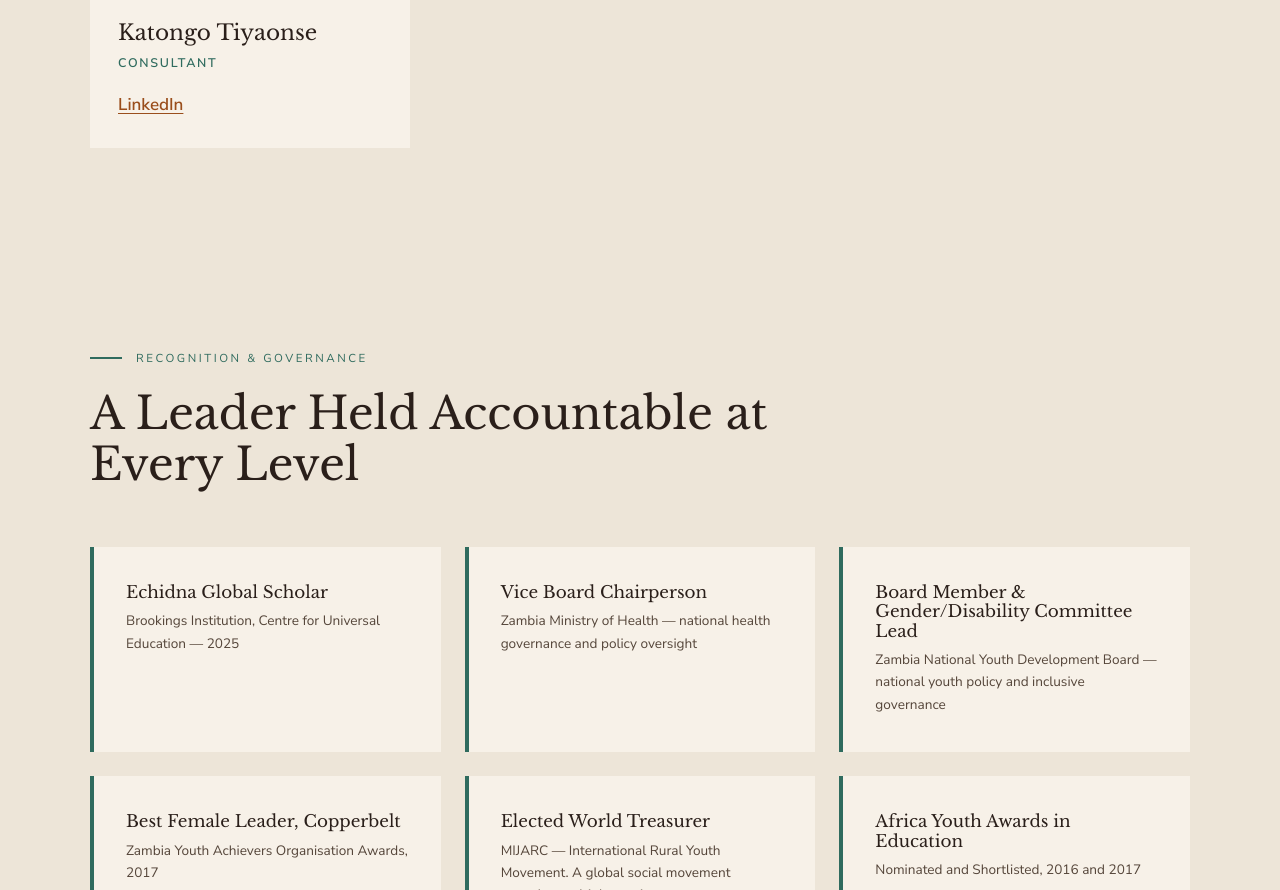
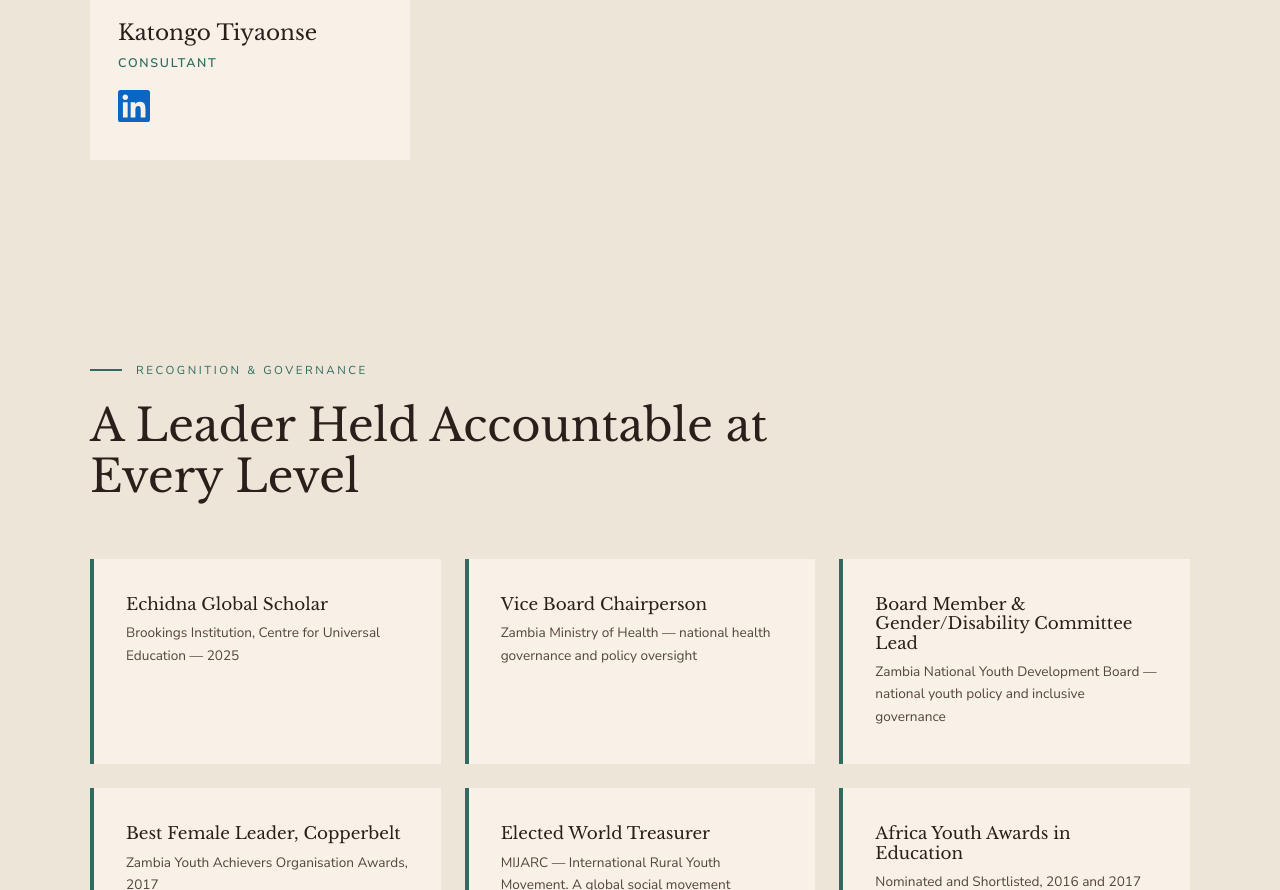
Before and after one commit to rkalaba05/mweni-consulting, a plain HTML site: page founder.html in a window 1280 px wide. Shown: the part 2313-3203 px from the top of the page. Drawn offline with nearby package versions, Linux system fonts and the light colour scheme.

Commit message:
Add files via upload

```diff
--- a/founder.html
+++ b/founder.html
@@ -113,7 +113,10 @@
         <div class="team-card-body">
           <h3>Katongo Tiyaonse</h3>
           <p class="team-role">Consultant</p>
-          <a class="team-link" href="https://www.linkedin.com/in/katongo-tiyaonse-661607193/" target="_blank" rel="noopener">LinkedIn<span class="visually-hidden"> profile of Katongo Tiyaonse (opens in a new tab)</span></a>
+          <!-- LinkedIn icon: Font Awesome Free (fontawesome.com), CC BY 4.0 -->
+          <a href="https://www.linkedin.com/in/katongo-tiyaonse-661607193/" target="_blank" rel="noopener" aria-label="Katongo Tiyaonse on LinkedIn (opens in a new tab)" style="display:inline-block; margin-top:16px; line-height:0;">
+            <svg width="32" height="32" viewBox="0 32 448 448" aria-hidden="true" focusable="false"><path fill="#0A66C2" d="M416 32H31.9C14.3 32 0 46.5 0 64.3v383.4C0 465.5 14.3 480 31.9 480H416c17.6 0 32-14.5 32-32.3V64.3c0-17.8-14.4-32.3-32-32.3zM135.4 416H69V202.2h66.5V416zm-33.2-243c-21.3 0-38.5-17.3-38.5-38.5S80.9 96 102.2 96c21.2 0 38.5 17.3 38.5 38.5 0 21.3-17.2 38.5-38.5 38.5zm282.1 243h-66.4V312c0-24.8-.5-56.7-34.5-56.7-34.6 0-39.9 27-39.9 54.9V416h-66.4V202.2h63.7v29.2h.9c8.9-16.8 30.6-34.5 62.9-34.5 67.2 0 79.7 44.3 79.7 101.9V416z"/></svg>
+          </a>
         </div>
       </article>
     </div>
```
